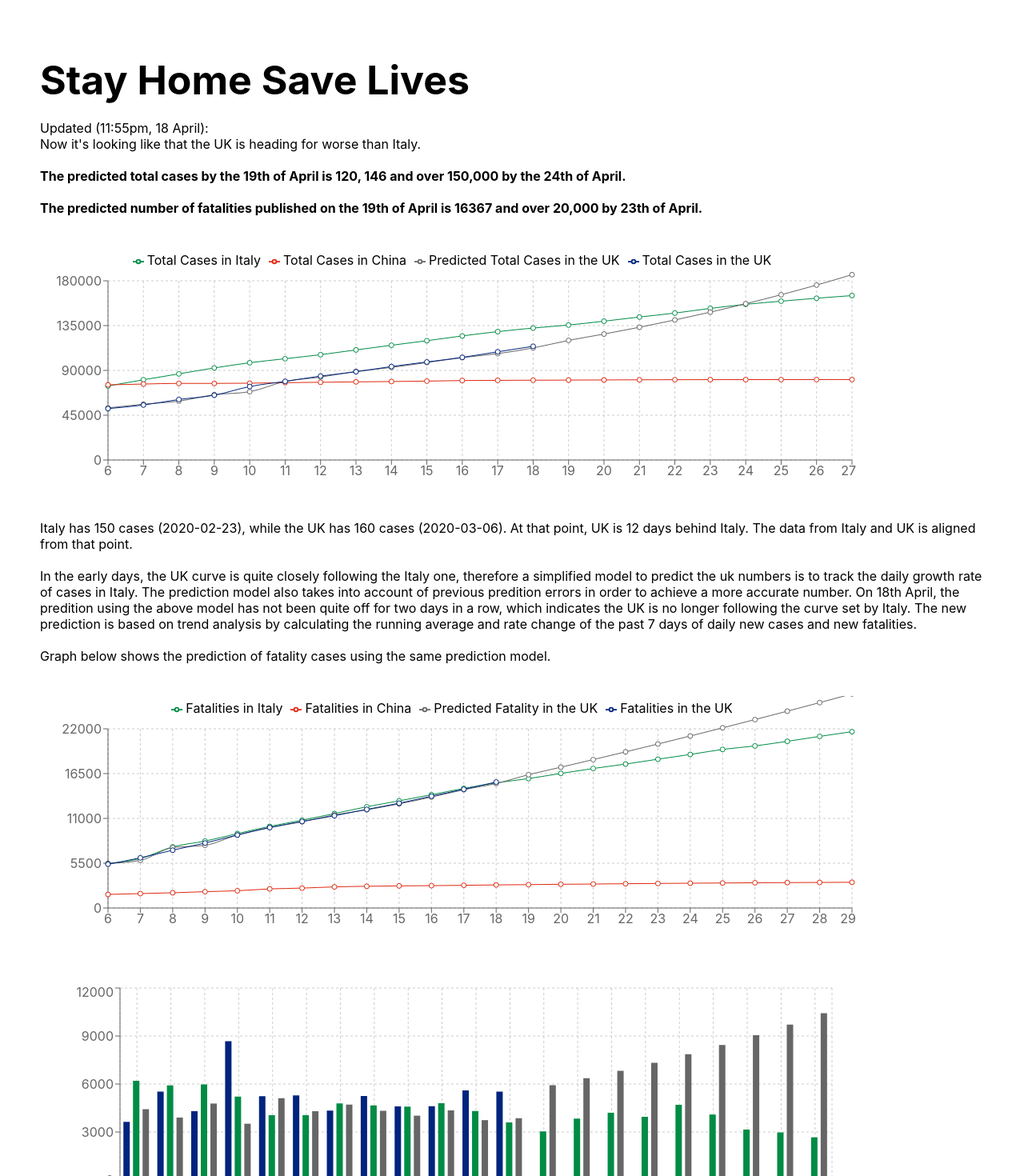
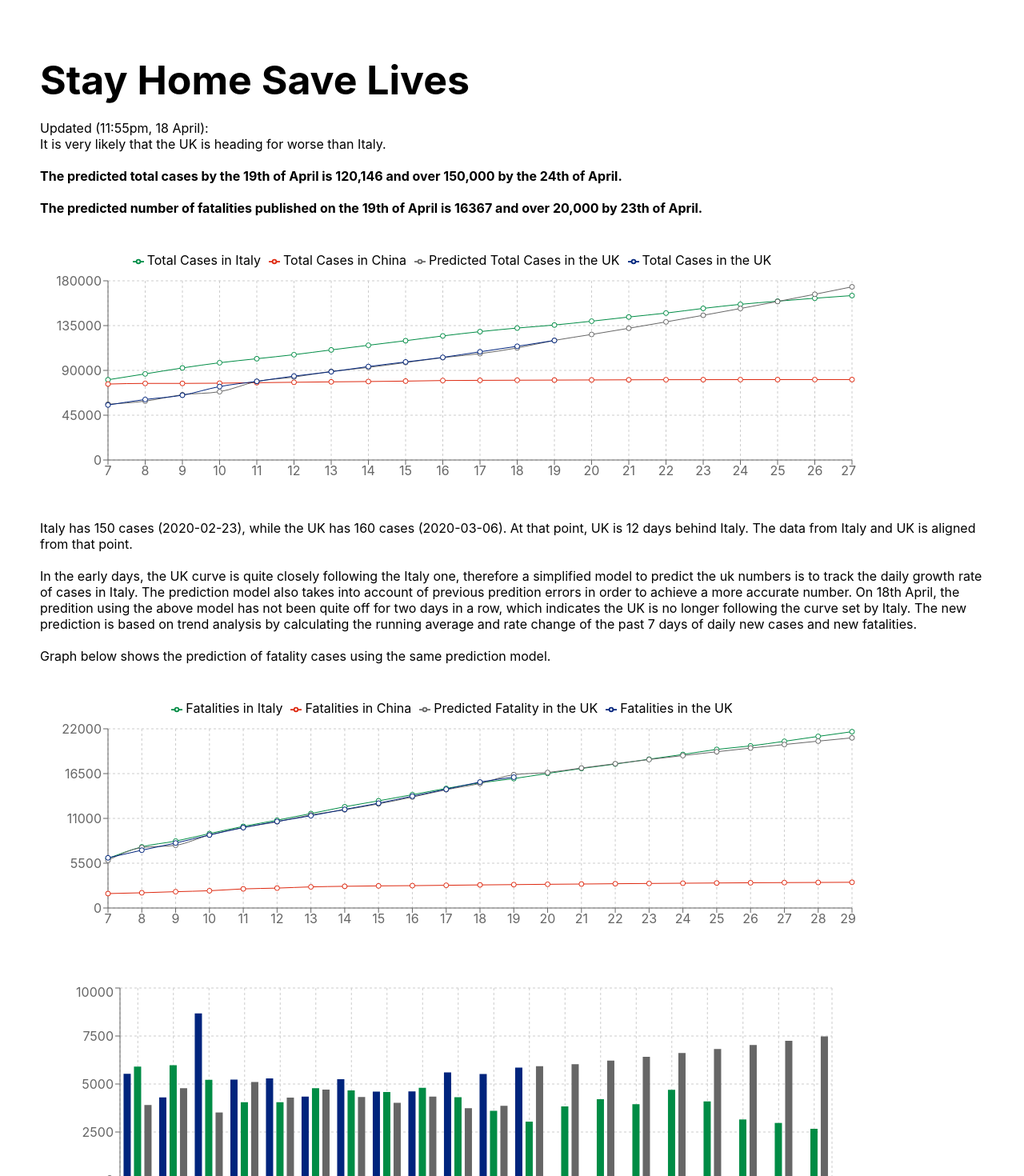
Before and after one commit to linamm/coronachart, a React (Create React App) app in the folder coronachart/: page / in a window 1280 px wide. Shown: the top 1470 px of the page at 80% size. Built offline with nearby package versions, Linux system fonts and the light colour scheme.

Commit message:
update data and comments

```diff
--- a/coronachart/src/App.js
+++ b/coronachart/src/App.js
@@ -94,12 +94,12 @@ function App() {
         Updated (11:55pm, 18 April):
         </div>
         <div>
-            Now it's looking like that the UK is heading for worse than Italy.
+            It is very likely that the UK is heading for worse than Italy.
         </div>
 
       <div style={styles.paragraph}>
         <b>
-          The predicted total cases by the 19th of April is 120, 146 and over 150,000 by the 24th of April.
+          The predicted total cases by the 19th of April is 120,146 and over 150,000 by the 24th of April.
         </b>
       </div>
       <div style={styles.paragraph}>
--- a/coronachart/src/Data.js
+++ b/coronachart/src/Data.js
@@ -40,7 +40,7 @@ import { getPredictCases, getNewCases, getFatalityRates } from './Predict.js';
   {"name": "16", "it": 13910, "cn": 2744, 'uk': 13729, 'uk_predict': 13617},
   {"name": "17", "it": 14681, "cn": 2788, 'uk': 14576, 'uk_predict': 14522},
   {"name": "18", "it": 15362, "cn": 2835, 'uk': 15464, 'uk_predict': 15285},
-  {"name": "19", "it": 15887, "cn": 2870},
+  {"name": "19", "it": 15887, "cn": 2870, 'uk': 16060, 'uk_predict': 16367},
   {"name": "20", "it": 16523, "cn": 2912},
   {"name": "21", "it": 17127, "cn": 2943},
   {"name": "22", "it": 17669, "cn": 2981},
@@ -98,7 +98,7 @@ const raw_total_cases = [
   {"name": "16", "it": 124632, "cn": 79824, 'uk': 103093, 'uk_predict': 102823},
   {"name": "17", "it": 128948, "cn": 80026, 'uk': 108692, 'uk_predict': 106835},
   {"name": "18", "it": 132547, "cn": 80151, 'uk': 114217, 'uk_predict': 112554},
-  {"name": "19", "it": 135586, "cn": 80270},
+  {"name": "19", "it": 135586, "cn": 80270, 'uk': 120067, 'uk_predict': 120146},
   {"name": "20", "it": 139422, "cn": 80409},
   {"name": "21", "it": 143626, "cn": 80552},
   {"name": "22", "it": 147577, "cn": 80651},
@@ -113,7 +113,7 @@ const raw_total_cases = [
 
 export const totalCaseStartDay = 6;
 export const fatalityCaseStartDay = 14;
-export const Today = 31 + 18; // 31 days in March + days in April
+export const Today = 31 + 19; // 31 days in March + days in April
 export const TodayTotalIndex = Today - totalCaseStartDay;
 export const TodayFatalityIndex = Today - fatalityCaseStartDay;
 const totalCases = getPredictCases(raw_total_cases, TodayTotalIndex);
@@ -124,6 +124,6 @@ export const newCases = getNewCases(totalCases, ['uk', 'uk_predict', 'it'], ['uk
 export const newFatalityCases = getNewCases(fatalityCases, ['uk', 'uk_predict'], ['uk', 'uk']).slice(TodayFatalityIndex - 12, TodayFatalityIndex + 10 ); // Past 12 days and Future 10 days
 
 export const fatalityRates = getFatalityRates(
-  fatalityCases.slice(TodayFatalityIndex - 12, TodayFatalityIndex + 10),
-  totalCases.slice(TodayTotalIndex - 12, TodayTotalIndex + 10),
+  fatalityCases.slice(TodayFatalityIndex - 12, TodayFatalityIndex + 8),
+  totalCases.slice(TodayTotalIndex - 12, TodayTotalIndex + 8),
   ['uk', 'it', 'uk_predict', 'cn']);
--- a/coronachart/src/Predict.js
+++ b/coronachart/src/Predict.js
@@ -47,12 +47,17 @@ export const getPredictCasesItalyTrend = (cases, point_latest) => {
   return temp;
 };
 
+const getNewCasesRate = (cases, point_latest, regression_count, days_before=0) => {
+  let total = 0;
+  for(let i = 0; i < regression_count; i++) {
+    total += (cases[point_latest - i - days_before].uk - cases[point_latest - i - 1 - days_before].uk)/(cases[point_latest - i - 1 - days_before].uk - cases[point_latest - i - 2 - days_before].uk);
+  }
+  return total/regression_count;
+}
+
 //Predict the cases: following UK new trend.
 export const getPredictCases = (cases, point_latest) => {
   let temp = cases;
-  //TODO: Due to algorithm change this cannot be used for the first few times just after the algorithm change.
- // const adjustFactor = getAdjustFactor(cases, point_latest);
-
   for (let i = 0; i < cases.length; i++) {
     if (i < point_latest) {
       temp[i] = cases[i];
@@ -69,25 +74,9 @@ export const getPredictCases = (cases, point_latest) => {
 
      // const new_case_rate_change = getNewCaseRateChange(all_previous_cases);
 
-     //TODO: deduce a generic function.
-      const new_cases_rate =
-      ((cases[point_latest].uk - cases[point_latest - 1].uk)/ (cases[point_latest - 1].uk - cases[point_latest - 2].uk)
-      + (cases[point_latest - 1].uk - cases[point_latest - 2].uk)/ (cases[point_latest - 2].uk - cases[point_latest - 3].uk)
-      + (cases[point_latest - 2].uk - cases[point_latest - 3].uk)/ (cases[point_latest - 3].uk - cases[point_latest - 4].uk)
-      + (cases[point_latest - 3].uk - cases[point_latest - 4].uk)/ (cases[point_latest - 4].uk - cases[point_latest - 5].uk)
-      + (cases[point_latest - 4].uk - cases[point_latest - 5].uk)/ (cases[point_latest - 5].uk - cases[point_latest - 6].uk)
-      + (cases[point_latest - 5].uk - cases[point_latest - 6].uk)/ (cases[point_latest - 6].uk - cases[point_latest - 7].uk)
-      + (cases[point_latest - 6].uk - cases[point_latest - 7].uk)/ (cases[point_latest - 7].uk - cases[point_latest - 8].uk))/7;
-
-     const new_cases_rate_previous =
-       ((cases[point_latest - 1].uk - cases[point_latest - 2].uk)/ (cases[point_latest - 2].uk - cases[point_latest - 3].uk)
-     + (cases[point_latest - 2].uk - cases[point_latest - 3].uk)/ (cases[point_latest - 3].uk - cases[point_latest - 4].uk)
-     + (cases[point_latest - 3].uk - cases[point_latest - 4].uk)/ (cases[point_latest - 4].uk - cases[point_latest - 5].uk)
-     + (cases[point_latest - 4].uk - cases[point_latest - 5].uk)/ (cases[point_latest - 5].uk - cases[point_latest - 6].uk)
-     + (cases[point_latest - 5].uk - cases[point_latest - 6].uk)/ (cases[point_latest - 6].uk - cases[point_latest - 7].uk)
-     + (cases[point_latest - 6].uk - cases[point_latest - 7].uk)/ (cases[point_latest - 7].uk - cases[point_latest - 8].uk)
-     + (cases[point_latest - 7].uk - cases[point_latest - 8].uk)/ (cases[point_latest - 8].uk - cases[point_latest - 9].uk))/7;
-
+      //TODO: refactor to a generic function
+     const new_cases_rate = getNewCasesRate(cases, point_latest, 7, 0);
+     const new_cases_rate_previous = getNewCasesRate(cases, point_latest, 7, 1);
 
     const new_rate_change = new_cases_rate - new_cases_rate_previous;
       const uk_predict = Math.ceil(
```
